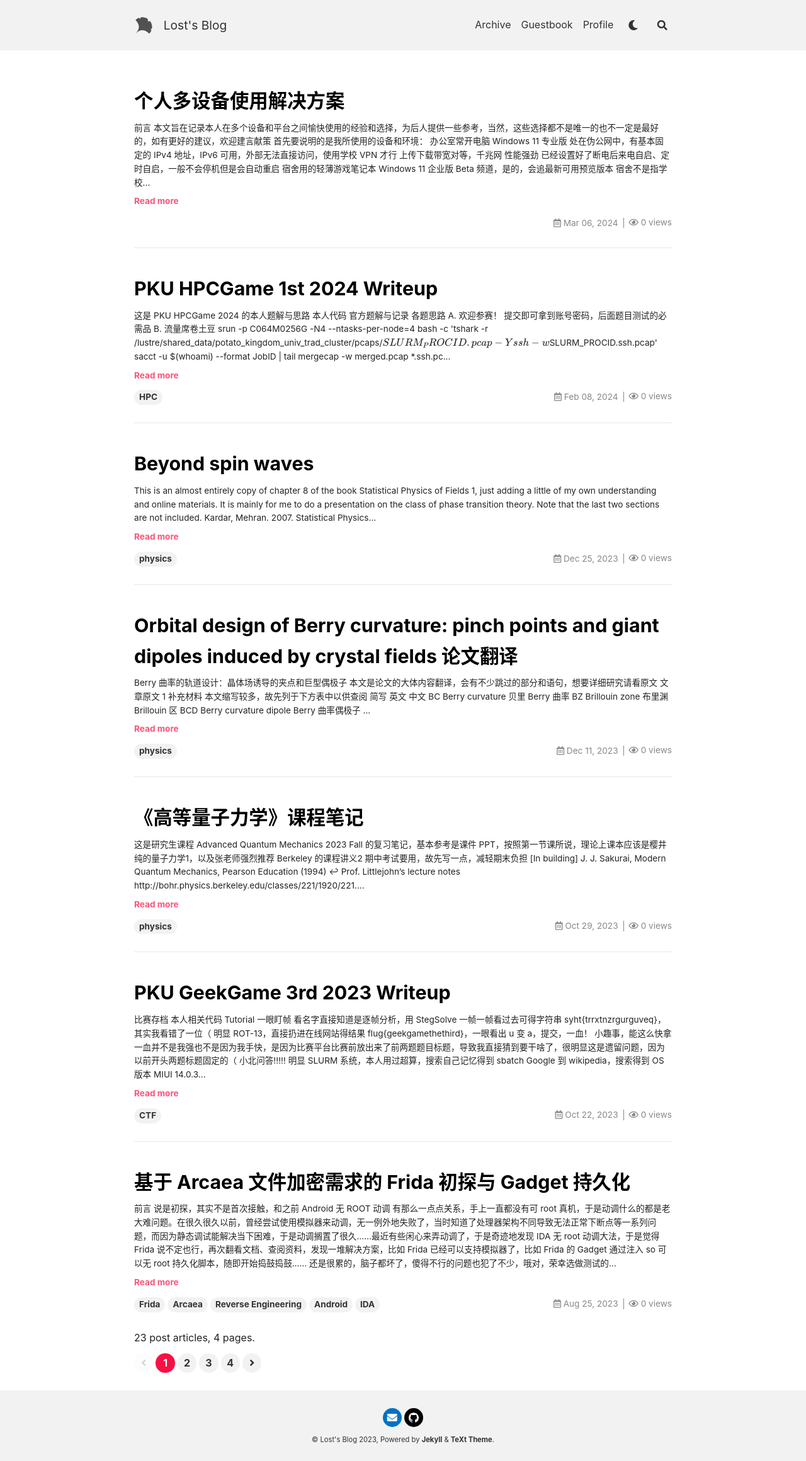
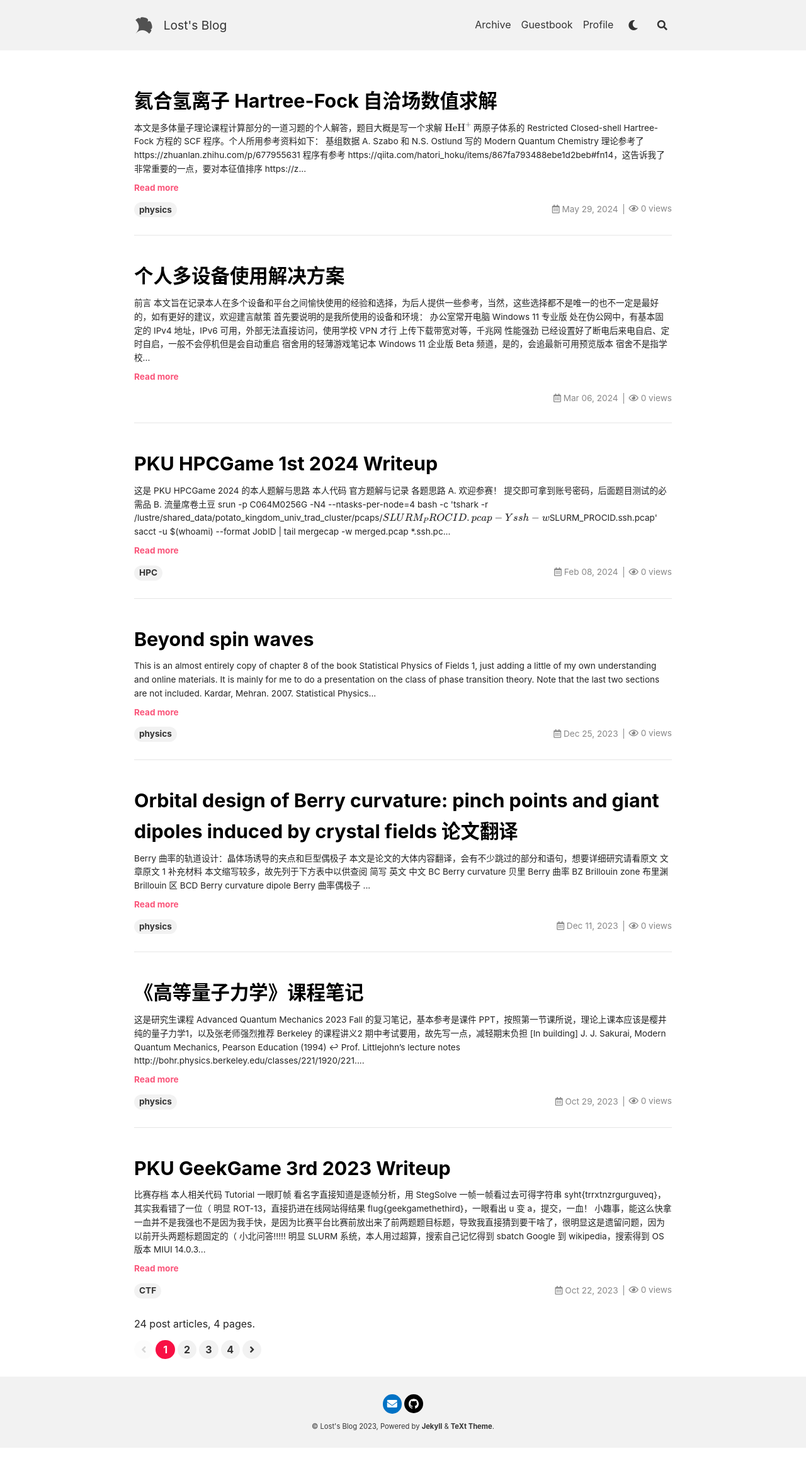
Before and after one commit to Lost-MSth/Lost-MSth.github.io, a Jekyll site: the page built from index.html, in a window 1280 px wide. Shown: the whole page at 63% size. Built offline with Jekyll 4.4.1, drawn with Linux system fonts in a browser that asks for light colours; nearby versions of some CDN libraries; the list of posts is cut into pages by our own code; comment, search, counter and statistics services are not loaded; after the commit the page ends 2299 px from its top, so only the background shows below that; part of the change alters nothing that is shown.

Commit message:
Add one note & Add line margin for block mathjax

````diff
--- a/_includes/markdown-enhancements/mathjax.html
+++ b/_includes/markdown-enhancements/mathjax.html
@@ -47,6 +47,7 @@ source0=site.mathjax_autoNumber source1=page.mathjax_autoNumber -%}
 		max-width: 100%;
 		overflow-x: auto;
 		overflow-y: hidden;
+		margin: 0.5em 0;
 	}
 
 	/*
--- a/_posts/cs/2024-03-06-my-multi-device-solution.md
+++ b/_posts/cs/2024-03-06-my-multi-device-solution.md
@@ -111,7 +111,7 @@ dufs -A D:\WebDav -a <User>:<Password>@/:rw -p 8100
 
 Zotero 是非常常用的文件管理软件，官方应该是提供了免费的数据同步功能和一定量的文件同步容量，跨设备时这非常有用，但是那点容量实在不够放几篇的，所以自建 WebDAV 是有必要的
 
-相关设置非常简单，在“编辑”的“首选项”中的“同步”页面，在“文件同步”中选择同步方式为“WebDAV”，输入服务器地址和端口，如果没有设置 SSL 前面协议选择 http，同户名和密码就是刚才设置好的，之后点击“验证服务器”就可以判断是否成功设置了，底下我设置了“下载文件在需要时”，并关闭官方的 Zotero 云存储功能
+相关设置非常简单，在“编辑”的“首选项”中的“同步”页面，在“文件同步”中选择同步方式为“WebDAV”，输入服务器地址和端口，如果没有设置 SSL 前面协议选择 http，用户名和密码就是刚才设置好的，之后点击“验证服务器”就可以判断是否成功设置了，底下我设置了“下载文件在需要时”，并关闭官方的 Zotero 云存储功能
 
 现在就可以愉快同步了，未下载到本地的附件会用半透明显示
 
--- /dev/null
+++ b/_posts/physics/2024-05-29-Hatree-Fock-HeH.md
@@ -0,0 +1,405 @@
+---
+title: "氦合氢离子 Hartree-Fock 自洽场数值求解"
+key: hartree_fock_heh
+tags: ["physics"]
+modify_date: "2024-05-29 23:00:00"
+aside:
+    toc: true
+---
+
+> 本文是多体量子理论课程计算部分的一道习题的个人解答，题目大概是写一个求解 $\mathrm{HeH^{+}}$ 两原子体系的 Restricted Closed-shell Hartree-Fock 方程的 SCF 程序。个人所用参考资料如下：
+>
+> 1. [基组数据](https://www.basissetexchange.org/basis/sto-3g/format/json/?version=1&elements=1,2){:target="_blank"}
+> 2. A. Szabo 和 N.S. Ostlund 写的 Modern Quantum Chemistry
+> 3. 理论参考了 <https://zhuanlan.zhihu.com/p/677955631>{:target="_blank"}
+> 4. 程序有参考 <https://qiita.com/hatori_hoku/items/867fa793488ebe1d2beb#fn14>{:target="_blank"}，这告诉我了非常重要的一点，要对本征值排序
+> 5. <https://zhuanlan.zhihu.com/p/72016333>{:target="_blank"} 这里面的课程报告很有用，但有点问题
+
+<!--more-->
+
+## 理论
+
+此题在原子单位制下进行，要求对 $\mathrm{He H^{+}}$ 两原子体系的 Restricted Closed-shell Hartree-Fock 方程进行自洽场求解，设定原子距离为 $R = 1.4632 \ \mathrm{a.u.}$，体系包含两个电子，采用 STO-3G minimal basis set，查阅资料可得基函数形式上有 $$\phi(\vb*{r}) = \sum_{p = 1}^{4} C_p \chi(\alpha_p, \vb*{r})$$，其中 $$\chi (\alpha, \vb*{r}) = (2 \alpha / \pi)^{3 / 4} \ee^{- \alpha r^2}$$，对于氢原子基函数 $\phi_{1}$ 和氦原子基函数 $\phi_{2}$ 有
+$$
+\begin{equation}
+    \begin{aligned}
+        \phi_{1} (r) & = C_1 \chi(3.425250914, r) + C_2 \chi(0.6239137298, r) + C_3 \chi(0.168855404, r), \\
+        \phi_{2} (r) & = C_1 \chi(6.362421394, r) + C_2 \chi(1.158922999, r) + C_3 \chi(0.3136497915, r), \\
+                     & C_1 = 0.1543289673, \ C_2 = 0.5353281423, \ C_3 = 0.4446345422
+    \end{aligned}
+\end{equation}
+$$
+注意到它们都是实函数，取复共轭等于自身。下面计算重叠积分矩阵 $S$，基函数是归一化的，所以必有 $S_{11} = S_{22} = 1$，故只需计算非对角项，而又有对称性 $S_{12} = S_{21}$，所以只需计算一个：
+$$
+\begin{equation}
+    S_{12} = \int \dd{\vb*{r}} \phi_1 (\vb*{r} - \vb*{R}_1) \phi_2 (\vb*{r} - \vb*{R}_2)
+\end{equation}
+$$
+这个三重积分直接计算是有点挑战的，但是注意到我们选择的基函数是由 Gaussian 函数线性组合的，利用 Modern Quantum Chemistry 一书的附录 A 可以直接得到
+$$
+\begin{equation}
+    \int \dd{\vb*{r}} \chi(\alpha, \vb*{r} - \vb*{R}_1) \chi(\beta, \vb*{r} - \vb*{R}_2) = \qty[\frac{4 \alpha \beta}{(\alpha + \beta)^2}]^{\frac{3}{4}} \ee^{- \frac{\alpha \beta}{\alpha + \beta} \abs{\vb*{R}_1 - \vb*{R}_2}^2}
+\end{equation}
+$$
+则简单代入计算即可得到重叠积分矩阵
+$$
+\begin{equation}
+    S = \mqty[1 & 0.53681935 \\ 0.53681935 & 1]
+\end{equation}
+$$
+
+对于动能积分矩阵
+$$
+\begin{equation}
+    T_{ij} = \int \dd{\vb*{r}} \phi_i(\vb*{r} - \vb*{R}_i) \qty(- \frac{1}{2} \laplacian) \phi_j (\vb*{r} - \vb*{R}_j)
+\end{equation}
+$$
+同样有类似的化简式
+$$
+\begin{equation}
+    \int \dd{\vb*{r}} \chi(\alpha, \vb*{r} - \vb*{R}_i) \qty(- \frac{1}{2} \laplacian) \chi(\beta, \vb*{r} - \vb*{R}_j) = \frac{2^{\frac{3}{2}} (\alpha \beta)^{\frac{7}{4}}}{(\alpha + \beta)^{\frac{5}{2}}} \qty[3 - \frac{2 \alpha \beta \abs{\vb*{R}_i - \vb*{R}_j}^2}{\alpha + \beta}] \ee^{- \frac{\alpha \beta}{\alpha + \beta} \abs{\vb*{R}_i - \vb*{R}_j}^2}
+\end{equation}
+$$
+计算可得动能积分矩阵
+$$
+\begin{equation}
+    T = \mqty[0.76003188 & 0.19744319 \\ 0.19744319 & 1.41176317]
+\end{equation}
+$$
+
+对于电子与核吸引能矩阵
+$$
+\begin{equation}
+    V^{ne}_{ij} = \int \dd{\vb*{r}} \phi_i(\vb*{r} - \vb*{R}_i) \qty(- \sum_{I} \frac{Z_I}{\vb*{r} - \vb*{R}_I}) \phi_j (\vb*{r} - \vb*{R}_j)
+\end{equation}
+$$
+内部求和是原子核 $I$ 进行的，$Z_I$ 是相应的核电荷数，在本题情况下有两个原子核。利用 Fourier 变换，可以得到化简式
+$$
+\begin{equation}
+    \int \dd{\vb*{r}} \chi(\alpha, \vb*{r} - \vb*{R}_i) \qty(- \frac{Z_I}{\vb*{r} - \vb*{R}_I}) \chi(\beta, \vb*{r} - \vb*{R}_j) = - \qty[\frac{4 \alpha \beta}{(\alpha + \beta)^2}]^{\frac{3}{4}} \frac{Z_I \ee^{- \frac{\alpha \beta}{\alpha + \beta} \abs{\vb*{R}_i - \vb*{R}_j}^2}}{\abs{\vb*{R}_{ij} - \vb*{R}_I}} \erf(\abs{\vb*{R}_{ij} - \vb*{R}_I} \sqrt{\alpha + \beta})
+\end{equation}
+$$
+其中 Gauss 误差函数定义为 $\erf(z) = \frac{2}{\sqrt{\pi}} \int_0^{z} \dd{t} \exp(- t^2)$，$$\vb*{R}_{ij} = (\alpha \vb*{R}_i + \beta \vb*{R}_j) / (\alpha + \beta)$$，注意到 $$\vb*{R}_{ij} = \vb*{R}_I$$ 是特殊情况，使用 L'Hôpital 法则可得
+$$
+\begin{equation}
+    \int \dd{\vb*{r}} \chi(\alpha, \vb*{r} - \vb*{R}_i) \qty(- \frac{Z_I}{\vb*{r} - \vb*{R}_I}) \chi(\beta, \vb*{r} - \vb*{R}_j) = - (4 \alpha \beta)^{\frac{3}{4}} \frac{2 Z_I}{(\alpha + \beta) \sqrt{\pi}} \ee^{- \frac{\alpha \beta}{\alpha + \beta} \abs{\vb*{R}_i - \vb*{R}_j}^2} \quad (\vb*{R}_{ij} = \vb*{R}_I)
+\end{equation}
+$$
+最终代入计算可得电子与核吸引能矩阵
+$$
+\begin{equation}
+    V_{ne} = \mqty[-2.49185755 & -1.6292717 \\ -1.6292717 & -4.01004618]
+\end{equation}
+$$
+
+最后考虑双电子积分矩阵
+$$
+\begin{equation}
+    V^{ee}_{ijkl} = \int \dd{\vb*{r}_1} \dd{\vb*{r}_2} \phi_i(\vb*{r}_1 - \vb*{R}_i) \phi_j(\vb*{r}_1 - \vb*{R}_j) \frac{1}{\abs{\vb*{r}_1 - \vb*{r}_2}} \phi_k(\vb*{r}_2 - \vb*{R}_k) \phi_l(\vb*{r}_2 - \vb*{R}_l)
+\end{equation}
+$$
+和之前类似，能得到化简式
+$$
+\begin{equation}
+    \begin{aligned}
+         & \int \dd{\vb*{r}_1} \dd{\vb*{r}_2} \chi(\alpha, \vb*{r}_1 - \vb*{R}_i) \chi(\beta, \vb*{r}_1 - \vb*{R}_j) \frac{1}{\abs{\vb*{r}_1 - \vb*{r}_2}} \chi(\gamma, \vb*{r}_2 - \vb*{R}_k) \chi(\delta, \vb*{r}_2 - \vb*{R}_l) =                                                                                                                                                                                                             \\
+         & \frac{64}{\abs{\vb*{R}_{ij} - \vb*{R}_{kl}}} \frac{(\alpha \beta \gamma \delta)^{\frac{3}{4}}}{[4 (\alpha + \beta) (\gamma + \delta)]^{\frac{3}{2}}}  \erf \qty(\abs{\vb*{R}_{ij} - \vb*{R}_{kl}} \sqrt{\frac{(\alpha + \beta) (\gamma + \delta)}{\alpha + \beta + \gamma + \delta}}) \ee^{- \frac{\alpha \beta}{\alpha + \beta} \abs{\vb*{R}_i - \vb*{R}_j}^2 - \frac{\gamma \delta}{\gamma + \delta} \abs{\vb*{R}_k - \vb*{R}_l}^2}
+    \end{aligned}
+\end{equation}
+$$
+其中如前定义有 $$\vb*{R}_{kl} = (\gamma \vb*{R}_k + \delta \vb*{R}_l) / (\gamma + \delta)$$，注意到 $$\vb*{R}_{ij} = \vb*{R}_{kl}$$ 是特殊情况，使用 L'Hôpital 法则可得
+$$
+\begin{equation}
+    \begin{aligned}
+         & \int \dd{\vb*{r}_1} \dd{\vb*{r}_2} \chi(\alpha, \vb*{r}_1 - \vb*{R}_i) \chi(\beta, \vb*{r}_1 - \vb*{R}_j) \frac{1}{\abs{\vb*{r}_1 - \vb*{r}_2}} \chi(\gamma, \vb*{r}_2 - \vb*{R}_k) \chi(\delta, \vb*{r}_2 - \vb*{R}_l) =                                                                                                                                                                \\
+         & 128 \frac{(\alpha \beta \gamma \delta)^{\frac{3}{4}}}{[4 (\alpha + \beta) (\gamma + \delta)]^{\frac{3}{2}}} \ee^{- \frac{\alpha \beta}{\alpha + \beta} \abs{\vb*{R}_i - \vb*{R}_j}^2 - \frac{\gamma \delta}{\gamma + \delta} \abs{\vb*{R}_k - \vb*{R}_l}^2} \sqrt{\frac{(\alpha + \beta) (\gamma + \delta)}{\pi (\alpha + \beta + \gamma + \delta)}} \quad (\vb*{R}_{ij} = \vb*{R}_{kl})
+    \end{aligned}
+\end{equation}
+$$
+最终代入计算可得双电子积分矩阵
+$$
+\begin{equation}
+    \left\{
+    \begin{aligned}
+        V^{ee}_{1111} & = 0.77460594                                                 \\
+        V^{ee}_{1112} & = 0.36741016 = V^{ee}_{1121} = V^{ee}_{1211} = V^{ee}_{2111} \\
+        V^{ee}_{1122} & = 0.59080731 = V^{ee}_{2211}                                 \\
+        V^{ee}_{1212} & = 0.22431934 = V^{ee}_{1221} = V^{ee}_{2112} = V^{ee}_{2121} \\
+        V^{ee}_{1222} & = 0.44396499 = V^{ee}_{2122} = V^{ee}_{2212} = V^{ee}_{2221} \\
+        V^{ee}_{2222} & = 1.05571294                                                 \\
+    \end{aligned}
+    \right.
+\end{equation}
+$$
+
+到此，我们已经计算出了所有可以预先计算的矩阵元，方便了后续的迭代过程。Roothaan 矩阵方程可写作
+$$
+\begin{equation}
+    F C = S C \epsilon
+    \label{math:1}
+\end{equation}
+$$
+其中 $F$ 被称为 Fock 矩阵，是 Fock 算符 $$f(\vb*{r}) = h(\vb*{r}) + \sum_{b=1}^{N} [J_b(\vb*{r}) - K_b(\vb*{r})]$$ 的矩阵表示，$J_b$ 与 $K_b$ 分别被称为 Coulomb 算符和交换算符，在本题中，我们考虑闭壳态，即两个电子占据相同的轨道但拥有不同的自旋，所以有 $$f(\vb*{r}) = h(\vb*{r}) + \sum_{a=1}^{N / 2} [2 J_a(\vb*{r}) - K_a(\vb*{r})]$$，写成矩阵有
+$$
+\begin{equation}
+    F_{ij} = H_{ij}^{\text{core}} + \sum_{a = 1}^{N / 2} 2 \obraket{ij}{aa} - \obraket{ia}{aj}
+\end{equation}
+$$
+其中 $N$ 是电子数量，$H_{\text{core}} = T + V_{ne}$ 称为 core-Hamiltonian 矩阵，单电子积分只和单原子的基态波函数相关，故我们之前的计算得到的结果在迭代过程中它是不变的，但是双电子积分显然不一样，依赖于系数矩阵 $C$，电子波函数定义为 $\psi_i = \sum_{\mu=1}^{N} C_{\mu i} \phi_i$，则应该有
+$$
+\begin{equation}
+    F_{ij} = H_{ij}^{\text{core}} + \sum_{a = 1}^{N / 2} \sum_{k, l} C^{*}_{k a} C_{l a} [2 V^{ee}_{i j k l} - V^{ee}_{i l k j}]
+    \label{math:2}
+\end{equation}
+$$
+最后，电子密度与系数矩阵有关系
+$$
+\begin{equation}
+    \rho(\vb*{r}) = 2 \sum_{a}^{N / 2} \psi_a^{*}(\vb*{r}) \psi_a(\vb*{r}) = 2 \sum_{i, j} \sum_{a}^{N / 2} C^{*}_{i a} C_{j a} \phi^{*}_i(\vb*{r}) \phi_j(\vb*{r})
+\end{equation}
+$$
+电子总能为
+$$
+\begin{equation}
+    E_0 = \sum_{i, j} \sum_{a}^{N / 2} C^{*}_{j a} C_{i a} (H^{\text{core}}_{ij} + F_{ij})
+\end{equation}
+$$
+
+求解矩阵方程 \eqref{math:1} 是一个矩阵的本征值问题，对角化重叠矩阵 $U^{T} S U = s$，引入矩阵 $X = U s^{- 1/2}$，令 $C = X C'$ 且 $X^{T} F X = F'$，代入则有 $F' C' = C' \epsilon$，这就转化成了本征值问题，故我们的 Hartree-Fock 自洽场算法步骤如下：
+
+1. 指定相应分子的数据，包括原子核坐标 $$\{\vb*{R}_A\}$$、核电荷数 $\{Z_A\}$、电子数量 $N$ 和一组基底 $\{\phi_{i}\}$
+2. 计算所有需要的单双电子积分矩阵 $S_{ij}$、$$H^{\text{core}}_{ij}$$ 和 $V^{ee}_{ijkl}$
+3. 对角化重叠积分矩阵 $U^{T} S U = s$，获得变换矩阵 $X = U s^{- 1/2}$
+4. 给出初始猜测系数矩阵 $C$
+5. 根据式 \eqref{math:2} 计算 Fock 矩阵 $F$
+6. 计算变换后的 Fock 矩阵 $F' = X^{T} F X$
+7. 对角化矩阵 $F'$ 获得 $C'$ 和 $\epsilon$
+8. 计算 $C = X C'$
+9. 判断当前系数矩阵是否收敛，不收敛则返回步骤 5
+10. 后处理，输出结果，绘制图像
+
+## 程序与结果
+
+我们使用 Python 语言进行了算法的实现，最后程序输出如下：
+
+```sh
+重叠积分矩阵：
+[[1.         0.53681935]
+[0.53681935 1.        ]]
+动能积分矩阵：
+[[0.76003188 0.19744319]
+[0.19744319 1.41176317]]
+电子与核吸引能矩阵：
+[[-2.49185755 -1.6292717 ]
+[-1.6292717  -4.01004618]]
+双电子积分矩阵：
+[[[[0.77460594 0.36741016]
+  [0.36741016 0.59080731]]
+
+ [[0.36741016 0.22431934]
+  [0.22431934 0.44396499]]]
+
+
+[[[0.36741016 0.22431934]
+  [0.22431934 0.44396499]]
+
+ [[0.59080731 0.44396499]
+  [0.44396499 1.05571294]]]]
+电子总能： -4.254913579487779
+电子总能： -4.20792775552603
+电子总能： -4.208584351684131
+电子总能： -4.208685329895248
+电子总能： -4.208700828901645
+电子总能： -4.208703207104221
+电子总能： -4.2087035720040795
+电子总能： -4.208703627992145
+电子总能： -4.208703636582611
+系数矩阵：
+[[-0.20248149 -1.16783601]
+[-0.87660401  0.79775003]]
+最终电子总能： -4.208703636582611
+最终系统总能： -2.8418364960686695
+单电子轨道能量： -1.6328025220748532
+```
+
+可以得知最终的系统总能约为 $-2.8418 \ \mathrm{Ha}$，另外在实空间中，我们对电子密度分布在二维切面上进行了绘制，如图 <a href="#img:1">1</a> 所示。
+
+<div id="img:1">
+<center>
+<img src="/assets/posts_assets/physics/2024-05-29-Hatree-Fock-HeH/hartree_fock.png" alt="实空间电子密度分布"/>
+<b>图 1</b>&nbsp; 实空间电子密度分布，氢原子位于 $(0, 0, 0)$ 处，氦原子位于 $(1.4632, 0, 0)$ 处，颜色代表电子密度，取二维平面 $z = 0$ 进行绘制
+</center>
+</div>
+
+在本题的最后，附上完整的代码如下：
+
+```python
+from itertools import product
+
+import matplotlib.pyplot as plt
+import numpy as np
+from scipy.special import erf
+
+
+N = 2  # 原子数
+M = 3  # Gaussian 函数个数 展开基函数
+R = [0, 1.4632]  # 原子核坐标
+Z = [1, 2]  # 原子核电荷数
+EXPO = np.zeros((N, M))  # 指数
+COEF = np.zeros((N, M))  # 系数
+
+# He 原子
+EXPO[1, 0] = 6.362421394
+EXPO[1, 1] = 1.158922999
+EXPO[1, 2] = 0.3136497915
+
+# zeta = 2.0925 ** 2
+# EXPO[1, 0] = 2.22766 * zeta
+# EXPO[1, 1] = 0.405771 * zeta
+# EXPO[1, 2] = 0.109818 * zeta
+
+# H 原子
+EXPO[0, 0] = 3.425250914
+EXPO[0, 1] = 0.6239137298
+EXPO[0, 2] = 0.1688554040
+
+COEF[0, 0] = 0.1543289673
+COEF[0, 1] = 0.5353281423
+COEF[0, 2] = 0.4446345422
+COEF[1, 0] = COEF[0, 0]
+COEF[1, 1] = COEF[0, 1]
+COEF[1, 2] = COEF[0, 2]
+
+
+S = np.zeros((N, N))  # 重叠积分矩阵
+T = np.zeros((N, N))  # 动能积分矩阵
+Vne = np.zeros((N, N))  # 核-电子相互作用积分矩阵
+Vee = np.zeros((N, N, N, N))  # 双电子积分矩阵
+
+for x, y in product(range(N), repeat=2):
+    for i, j in product(range(M), repeat=2):
+        expo_sum = EXPO[x, i] + EXPO[y, j]
+        expo_mul = EXPO[x, i] * EXPO[y, j]
+
+        r_norm = np.abs(R[y] - R[x])
+        rij = (EXPO[x, i] * R[x] + EXPO[y, j] * R[y]) / expo_sum
+        c = COEF[x, i] * COEF[y, j]
+
+        S[x, y] += c * ((4 * expo_mul / expo_sum**2) ** (3/4)) * \
+            np.exp(-r_norm**2 * expo_mul / expo_sum)
+
+        T[x, y] += c * (3 - 2 * r_norm**2 * expo_mul / expo_sum) * 2**(3/2) * expo_mul**(
+            7/4) * np.exp(-r_norm**2 * expo_mul / expo_sum) / expo_sum**(5/2)
+
+        for z in range(N):
+            rq = np.abs(rij - R[z])
+            if np.isclose(rq, 0):
+                Vne[x, y] += -c * 2 * Z[z] / expo_sum / \
+                    np.sqrt(np.pi) * (4 * expo_mul) ** (3/4) * \
+                    np.exp(-r_norm**2 * expo_mul / expo_sum)
+            else:
+                Vne[x, y] += -c * Z[z] * (4 * expo_mul / expo_sum**2)**(
+                    3/4) / rq * np.exp(-r_norm**2 * expo_mul / expo_sum) * erf(np.sqrt(expo_sum) * rq)
+
+for i, j, k, l in product(range(N), repeat=4):
+    for ii, jj, kk, ll in product(range(M), repeat=4):
+        c = COEF[i, ii] * COEF[j, jj] * COEF[k, kk] * COEF[l, ll]
+        expo_sum1 = EXPO[i, ii] + EXPO[j, jj]
+        expo_sum2 = EXPO[k, kk] + EXPO[l, ll]
+        expo_mul1 = EXPO[i, ii] * EXPO[j, jj]
+        expo_mul2 = EXPO[k, kk] * EXPO[l, ll]
+
+        r_norm1 = np.abs(R[j] - R[i])
+        r_norm2 = np.abs(R[l] - R[k])
+        rij = (EXPO[i, ii] * R[i] + EXPO[j, jj] * R[j]) / expo_sum1
+        rkl = (EXPO[k, kk] * R[k] + EXPO[l, ll] * R[l]) / expo_sum2
+
+        rq = np.abs(rij - rkl)
+
+        t = 64 * (expo_mul1 * expo_mul2)**(3/4) / (4 * expo_sum1 * expo_sum2)**(
+            3/2) * np.exp(-expo_mul1 * r_norm1**2 / expo_sum1 - expo_mul2 * r_norm2**2 / expo_sum2)
+
+        tt = expo_sum1 * expo_sum2 / (expo_sum1 + expo_sum2)
+
+        if np.isclose(rq, 0):
+            Vee[i, j, k, l] += 2 * c * t * np.sqrt(tt / np.pi)
+        else:
+            Vee[i, j, k, l] += c * t / rq * erf(rq * np.sqrt(tt))
+
+print('重叠积分矩阵：\n', S)
+print('动能积分矩阵：\n', T)
+print('电子与核吸引能矩阵：\n', Vne)
+print('双电子积分矩阵：\n', Vee)
+
+
+H_core = T + Vne  # 核势能矩阵
+s, U = np.linalg.eig(S)
+X = U @ np.diag(1 / np.sqrt(s))  # 变换矩阵
+
+C = np.zeros((N, N))  # 系数矩阵
+C[0, 0] = 1
+C[1, 1] = 1
+
+energy = 0  # 电子总能
+
+for _ in range(100):  # 自洽场迭代
+    C_old = C
+    G = np.zeros((N, N))
+    for i, j, k, l in product(range(N), repeat=4):
+        G[i, j] += (2 * Vee[i, j, k, l] - Vee[i, l, k, j]) * C[k, 0] * C[l, 0]
+    F = H_core + G
+    F_prime = X.T @ F @ X
+    e, C = np.linalg.eig(F_prime)
+    # 需要对特征值和特征向量进行升序排序
+    eigen_id = np.argsort(e)
+    e = e[eigen_id]
+    C = C[:, eigen_id]
+    C = X @ C
+
+    energy = 0
+    for i, j in product(range(N), repeat=2):
+        energy += C[j, 0] * C[i, 0] * (F[i, j] + H_core[i, j])
+    # print('系数矩阵：\n', C)
+    print('电子总能：', energy)
+    if np.allclose(C, C_old, rtol=1e-8, atol=1e-8):
+        break
+
+print('系数矩阵：\n', C)
+print('最终电子总能：', energy)
+print('最终系统总能：', energy + Z[0] * Z[1] / np.abs(R[0] - R[1]))
+print('单电子轨道能量：', e[0])
+
+
+def gaussian(x, alpha, c=1):
+    '''高斯基函数'''
+    return c * (2 * alpha / np.pi) ** (3 / 4) * np.exp(-alpha * x ** 2)
+
+
+def basis_1(x, y, z):
+    '''H 基函数'''
+    r = np.abs((x - R[0])**2 + y**2 + z**2)
+    return sum([gaussian(r, EXPO[0, i], COEF[0, i]) for i in range(M)])
+
+
+def basis_2(x, y, z):
+    '''He 基函数'''
+    r = np.abs((x - R[1])**2 + y**2 + z**2)
+    return sum([gaussian(r, EXPO[1, i], COEF[1, i]) for i in range(M)])
+
+
+phi = [basis_1, basis_2]  # 基函数列表
+
+# 电子数密度分布图
+x = np.linspace(-1, 3, 500)
+y = np.linspace(-2, 2, 500)
+X, Y = np.meshgrid(x, y)
+Z = np.zeros_like(X)
+for i, j in product(range(N), repeat=2):
+    Z += 2 * C[i, 0] * C[j, 0] * phi[i](X, Y, 0) * phi[j](X, Y, 0)
+
+plt.contourf(X, Y, Z, 100, cmap='jet')
+plt.colorbar()
+plt.xlabel('x')
+plt.ylabel('y')
+plt.savefig('hartree_fock.png', dpi=300)
+```
````
Also changed, not shown: assets/posts_assets/physics/2024-05-29-Hatree-Fock-HeH/hartree_fock.png (added).
